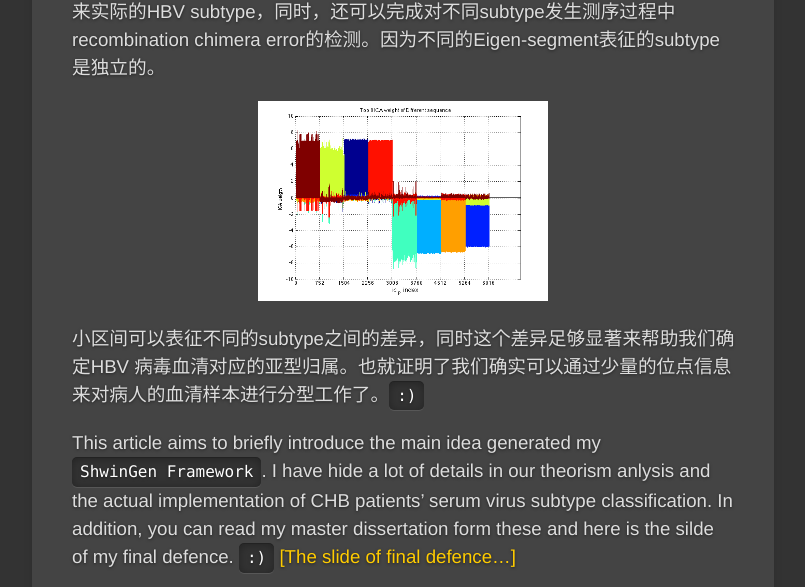
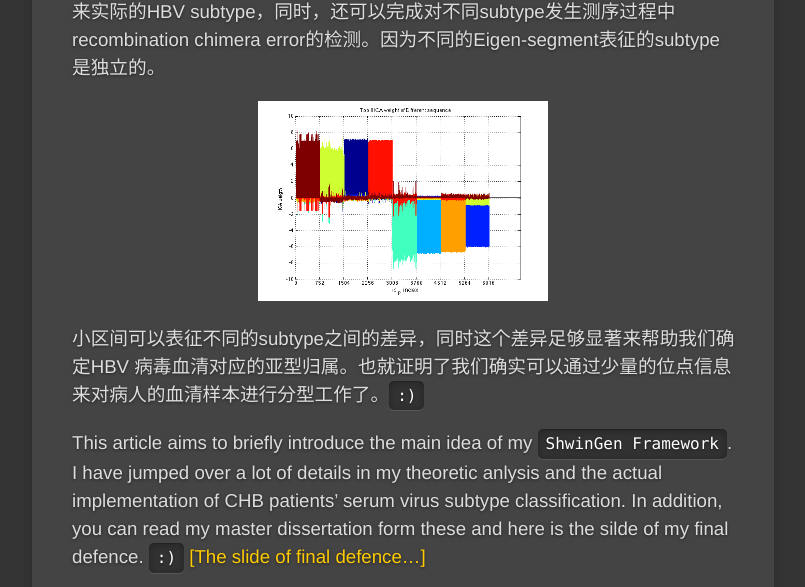
Before and after one commit to xinchoubiology/macroEnsemble, a Jekyll site: the page built from docs/masterdissertation.md, in a window 1280 px wide and 900 px high, scrolled down 2744 px, cut to the strip 0-587 px from the top of the window. Shown: the whole strip, without its empty margins (139-944 px from the left). Built offline with Jekyll 4.4.1, drawn with Linux system fonts in a browser that asks for light colours; some web fonts are replaced; formulas are drawn with MathJax 3; comment, search, counter and statistics services are not loaded.

```diff
--- a/docs/masterdissertation.md
+++ b/docs/masterdissertation.md
@@ -77,4 +77,4 @@
 
 小区间可以表征不同的subtype之间的差异，同时这个差异足够显著来帮助我们确定HBV 病毒血清对应的亚型归属。也就证明了我们确实可以通过少量的位点信息来对病人的血清样本进行分型工作了。`:)`
 
-This article aims to briefly introduce the main idea generated my `ShwinGen Framework`. I have hide a lot of details in our theorism anlysis and the actual implementation of CHB patients' serum virus subtype classification. In addition, you can read my master dissertation form these and here is the silde of my final defence. `:)` <a href="{{site.baseurl}}/assets/Final_Defence.pdf">[The slide of final defence...]</a>
+This article aims to briefly introduce the main idea of my `ShwinGen Framework`. I have jumped over a lot of details in my theoretic anlysis and the actual implementation of CHB patients' serum virus subtype classification. In addition, you can read my master dissertation form these and here is the silde of my final defence. `:)` <a href="{{site.baseurl}}/assets/Final_Defence.pdf">[The slide of final defence...]</a>
```
